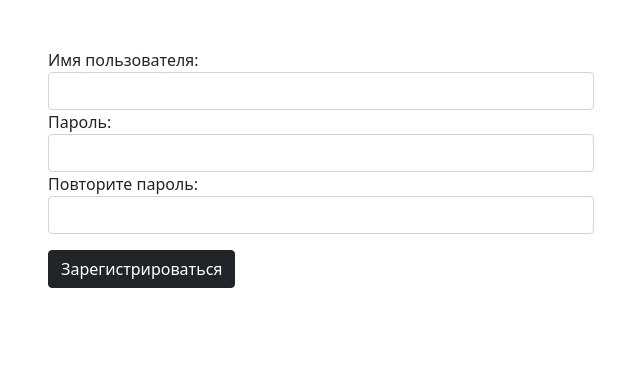
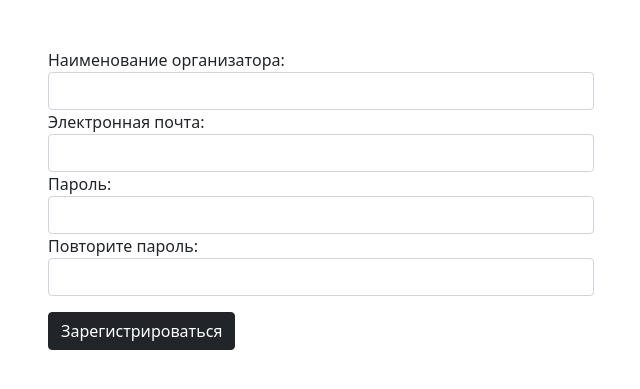
Before and after one commit to VladZainullin/tennis_tournaments, a Django app: template templates/organizer_registration.html in a window 1280 px wide. Shown: the part 56-445 px from the top of the page, without its empty margins (319-959 px from the left). Run offline with Django 4.2, Linux system fonts and the light colour scheme; the template is opened without the code that fills it, so the values that code supplies are empty.

Commit message:
Добавляет регистрацию организатора

```diff
--- a/templates/organizer_registration.html
+++ b/templates/organizer_registration.html
@@ -7,19 +7,29 @@
             <div class="col-md-6">
                 <form method="post" action="{% url 'organizer-registration' %}" class="needs-validation" novalidate>
                     {% csrf_token %}
-                    <!-- Имя пользователя -->
+
+                    <!-- Email -->
                     <div class="form-group">
-                        <label for="id_username">Имя пользователя:</label>
-                        <input type="text" name="username" id="id_username" class="form-control" required>
+                        <label for="id_title">Наименование организатора:</label>
+                        <input type="text" name="title" id="id_title" class="form-control" required>
                         <div class="invalid-feedback">
-                            Пожалуйста, введите имя пользователя.
+                            Пожалуйста, введите наименование организатора.
+                        </div>
+                    </div>
+
+                    <!-- Email -->
+                    <div class="form-group">
+                        <label for="id_email">Электронная почта:</label>
+                        <input type="email" name="email" id="id_email" class="form-control" required>
+                        <div class="invalid-feedback">
+                            Пожалуйста, введите электронную почту.
                         </div>
                     </div>
 
                     <!-- Пароль -->
                     <div class="form-group">
-                        <label for="id_password1">Пароль:</label>
-                        <input type="password" name="password1" id="id_password1" class="form-control" required>
+                        <label for="id_password">Пароль:</label>
+                        <input type="password" name="password" id="id_password" class="form-control" required>
                         <div class="invalid-feedback">
                             Пожалуйста, введите пароль.
                         </div>
@@ -27,8 +37,8 @@
 
                     <!-- Повторите пароль -->
                     <div class="form-group">
-                        <label for="id_password2">Повторите пароль:</label>
-                        <input type="password" name="password2" id="id_password2" class="form-control"
+                        <label for="id_passwordConfirm">Повторите пароль:</label>
+                        <input type="password" name="passwordConfirm" id="id_passwordConfirm" class="form-control"
                                required>
                         <div class="invalid-feedback">
                             Пожалуйста, повторите пароль.
```
Also changed, not shown: tournaments/forms.py (+9 -5 lines), tournaments/views.py (+14 -4 lines).
